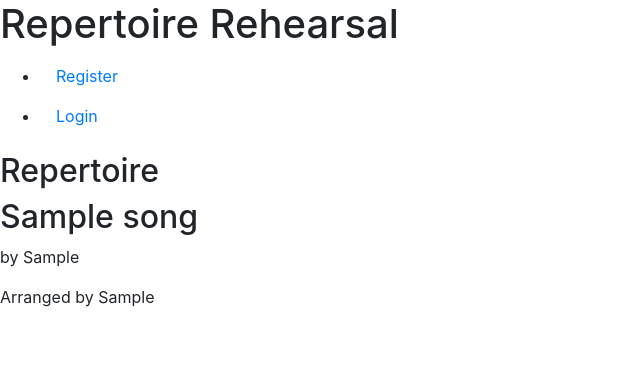
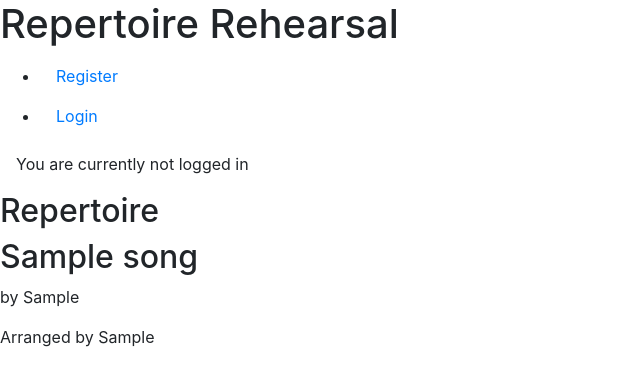
Before and after one commit to Markus-Hefner/Repertoire-Rehearsal, a Django app: page / in a window 1280 px wide. Shown: the top 386 px of the page, without its empty margins (0-640 px from the left). Run offline with Django 4.2, Linux system fonts and the light colour scheme; tables that the repository leaves empty hold one stand-in row (values such as "Sample post").

Commit message:
Add text with information about login status

```diff
--- a/templates/base.html
+++ b/templates/base.html
@@ -41,6 +41,12 @@
         {% endif %}
     </ul>
 
+    {% if user.is_authenticated %}
+    <p class="text-end m-3">You are logged in as {{ user }}</p>
+    {% else %}
+    <p class="text-end m-3">You are currently not logged in</p>
+    {% endif %}
+
     <!-- If-else statement must come here: either log in/sign up form or repertoire (that is, the block content)-->
 
     {% block content %}
```
